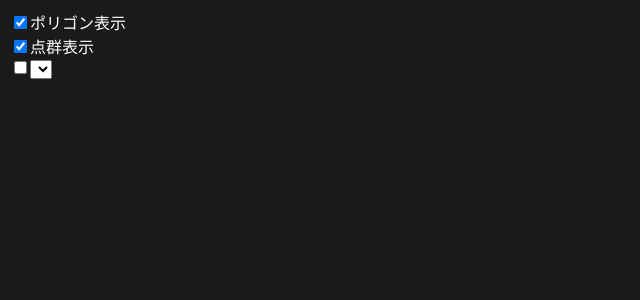
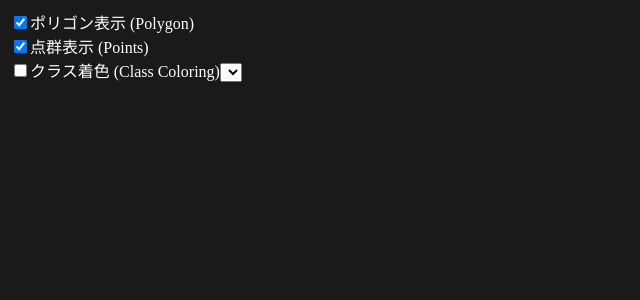
Before and after one commit to GossiperLoturot/robust-scene-mapper, a Python web app: template src/templates/viewer.html in a window 1280 px wide. Shown: the top 300 px of the page, without its empty margins (0-640 px from the left). Run offline with Jinja, Linux system fonts and the light colour scheme; the template is opened without the code that fills it, so the values that code supplies are empty.

Commit message:
Address review feedback and harden Python viewer integration

```diff
--- a/src/templates/viewer.html
+++ b/src/templates/viewer.html
@@ -13,9 +13,9 @@
 </head>
 <body>
     <div id="ui-container">
-        <input type="checkbox" id="toggle-polygon" checked>ポリゴン表示<br>
-        <input type="checkbox" id="toggle-points" checked>点群表示<br>
-        <input type="checkbox" id="toggle-color"><select id="class-select"></select>
+        <label for="toggle-polygon"><input type="checkbox" id="toggle-polygon" checked>ポリゴン表示 (Polygon)</label><br>
+        <label for="toggle-points"><input type="checkbox" id="toggle-points" checked>点群表示 (Points)</label><br>
+        <label for="toggle-color"><input type="checkbox" id="toggle-color">クラス着色 (Class Coloring)</label><select id="class-select" aria-label="Class selection"></select>
     </div>
 
     <div id="canvas-container"></div>
@@ -95,7 +95,7 @@
         for (let i = 0; i < totalClasses; i++) {
             const option = document.createElement("option");
             option.value = i;
-            option.textContent = `クラス ${i}`;
+            option.textContent = `クラス ${i} / Class ${i}`;
             classSelect.appendChild(option);
         }
         classSelect.value = -1;
--- a/src/utils/docker.py
+++ b/src/utils/docker.py
@@ -8,6 +8,7 @@ import context
 
 REPO_ROOT = pathlib.Path(__file__).resolve().parents[2]
 GAUSSIAN_SPLATTING_DIR = pathlib.Path("/opt/gaussian-splatting")
+GROUNDED_SAM_MAIN_PATH = REPO_ROOT / "deps" / "grounded-sam-2" / "code" / "main.py"
 
 
 def _run_process(command: list[str], cwd: str | None = None):
@@ -45,7 +46,7 @@ def _run_grounded_sam(data_dir: str):
     with tempfile.TemporaryDirectory() as temp_dir:
         data_path = os.path.join(temp_dir, "data")
         os.symlink(data_dir, data_path)
-        _run_process(["python", str(REPO_ROOT / "deps" / "grounded-sam-2" / "code" / "main.py")], cwd=temp_dir)
+        _run_process(["python", str(GROUNDED_SAM_MAIN_PATH)], cwd=temp_dir)
 
 
 def _run_gaussian_splatting(data_dir: str):
--- a/src/viewer.py
+++ b/src/viewer.py
@@ -11,6 +11,7 @@ import yaml
 
 REPO_ROOT = Path(__file__).resolve().parents[1]
 VIEWER_TEMPLATE_PATH = REPO_ROOT / "src" / "templates" / "viewer.html"
+VERTICES_PER_FACE = 3
 
 
 def _load_database_path(config_path: Path) -> str:
@@ -60,7 +61,7 @@ def _load_mesh_data(finalize_db_path: Path) -> dict:
         n_class = len(classes[0])
         vertex_classes = [[0.0 for _ in range(n_class)] for _ in range(len(vertex_rows))]
         for face_index, class_vec in enumerate(classes):
-            face = indices[face_index * 3:face_index * 3 + 3]
+            face = indices[face_index * VERTICES_PER_FACE:face_index * VERTICES_PER_FACE + VERTICES_PER_FACE]
             for class_id in range(n_class):
                 score = float(class_vec[class_id])
                 vertex_classes[face[0]][class_id] += score
@@ -109,7 +110,7 @@ def _cmd_unpack(conn: sqlite3.Connection, task_id: int, output_path: Path):
 def _cmd_remove(conn: sqlite3.Connection, task_id: int):
     conn.execute("DELETE FROM tasks WHERE id = ?", (task_id,))
     conn.commit()
-    print("remove task.")
+    print("removed task.")
 
 
 def _cmd_view(conn: sqlite3.Connection, task_id: int, output_path: Path):
```
